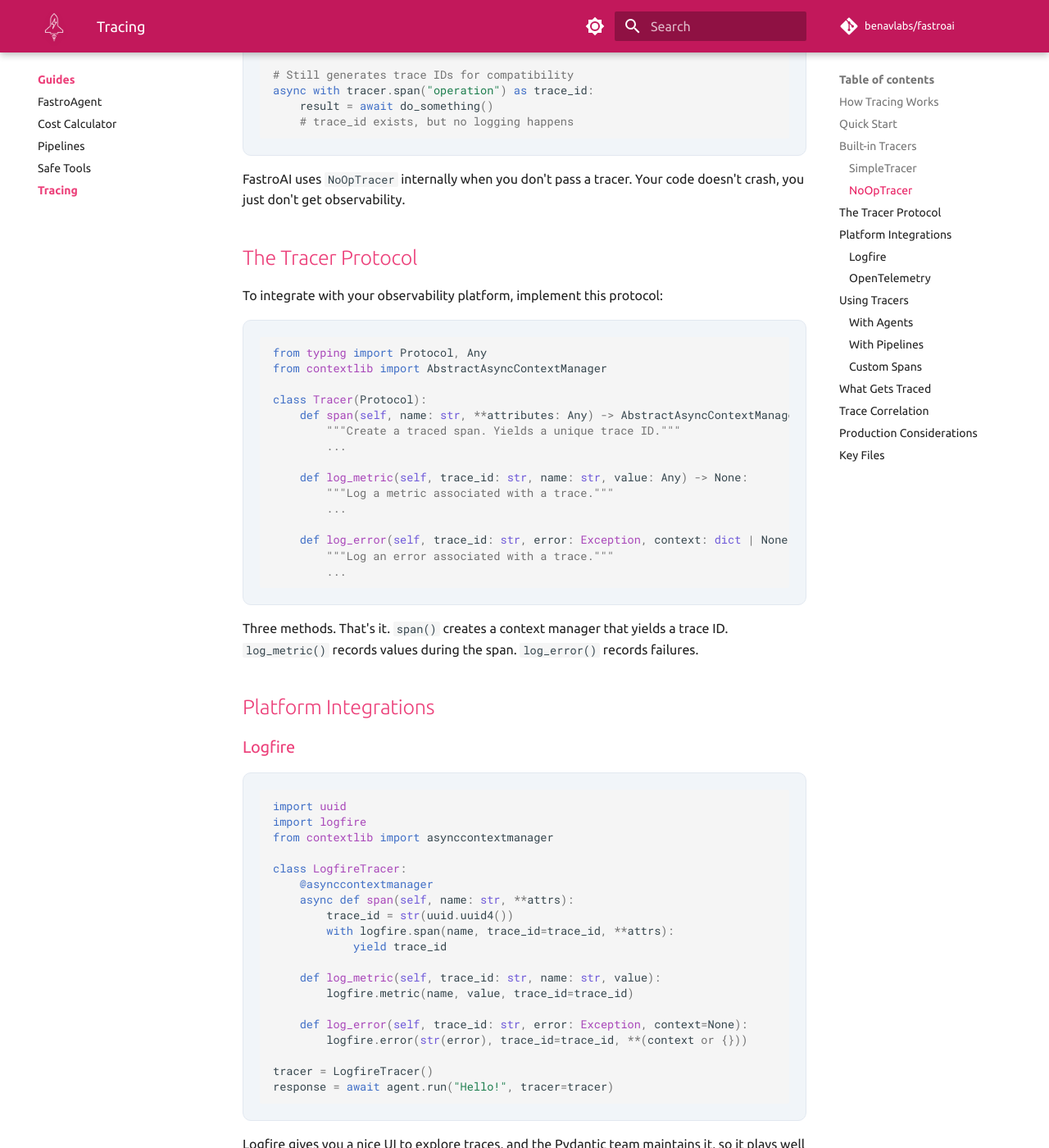
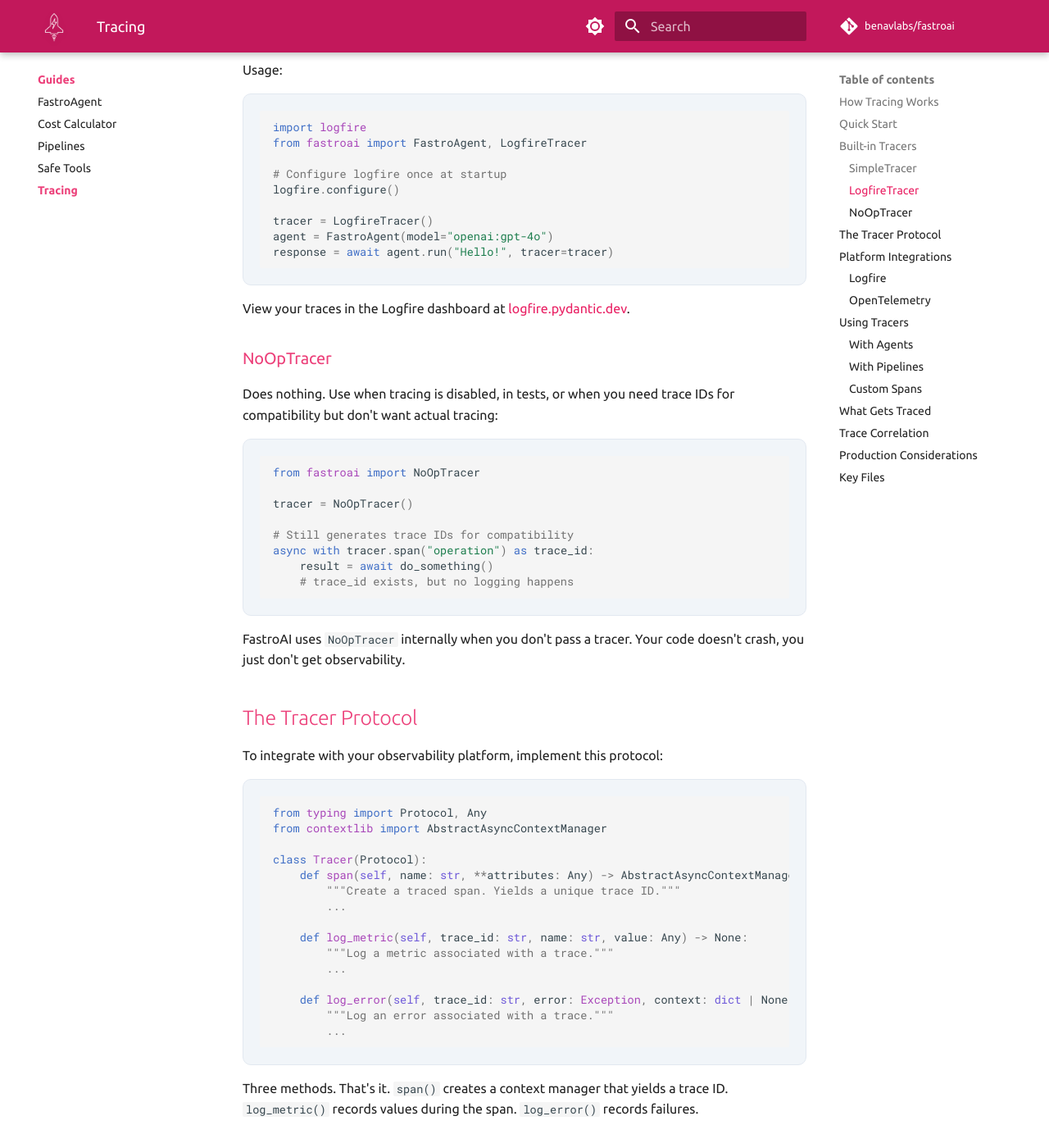
Before and after one commit to benavlabs/fastroai, an MkDocs documentation site: the page built from docs/guides/tracing.md, in a window 1280 px wide and 1400 px high, scrolled down 2395 px. Shown: the whole window at 82% size. Built offline with MkDocs 1.6.1 and Material for MkDocs 9.7.7, drawn with Linux system fonts in a browser that asks for light colours; comment, search, counter and statistics services are not loaded; some of the changed text lies outside the part shown.

Commit message:
update docs and pyproject

````diff
--- a/docs/guides/tracing.md
+++ b/docs/guides/tracing.md
@@ -79,6 +79,30 @@
 grep "abc12345" app.log
 ```
 
+### LogfireTracer
+
+Integrates with [Pydantic Logfire](https://logfire.pydantic.dev/), a modern observability platform built by the Pydantic team. Install with:
+
+```bash
+pip install fastroai[logfire]
+```
+
+Usage:
+
+```python
+import logfire
+from fastroai import FastroAgent, LogfireTracer
+
+# Configure logfire once at startup
+logfire.configure()
+
+tracer = LogfireTracer()
+agent = FastroAgent(model="openai:gpt-4o")
+response = await agent.run("Hello!", tracer=tracer)
+```
+
+View your traces in the Logfire dashboard at [logfire.pydantic.dev](https://logfire.pydantic.dev).
+
 ### NoOpTracer
 
 Does nothing. Use when tracing is disabled, in tests, or when you need trace IDs for compatibility but don't want actual tracing:
@@ -124,27 +148,7 @@
 
 ### Logfire
 
-```python
-import uuid
-import logfire
-from contextlib import asynccontextmanager
-
-class LogfireTracer:
-    @asynccontextmanager
-    async def span(self, name: str, **attrs):
-        trace_id = str(uuid.uuid4())
-        with logfire.span(name, trace_id=trace_id, **attrs):
-            yield trace_id
-
-    def log_metric(self, trace_id: str, name: str, value):
-        logfire.metric(name, value, trace_id=trace_id)
-
-    def log_error(self, trace_id: str, error: Exception, context=None):
-        logfire.error(str(error), trace_id=trace_id, **(context or {}))
-
-tracer = LogfireTracer()
-response = await agent.run("Hello!", tracer=tracer)
-```
+FastroAI includes a built-in `LogfireTracer`. See the [LogfireTracer](#logfiretracer) section above for usage.
 
 Logfire gives you a nice UI to explore traces, and the Pydantic team maintains it, so it plays well with PydanticAI.
 
@@ -238,6 +242,8 @@
 The real value of tracing is correlation. Here's how to connect AI calls with your request handling:
 
 ```python
+from fastroai import LogfireTracer
+
 async def handle_request(request):
     tracer = LogfireTracer()
 
@@ -277,6 +283,7 @@
 |-----------|----------|
 | Tracer protocol | `fastroai/tracing/tracer.py` |
 | SimpleTracer | `fastroai/tracing/tracer.py` |
+| LogfireTracer | `fastroai/tracing/tracer.py` |
 | NoOpTracer | `fastroai/tracing/tracer.py` |
 
 ---
--- a/pyproject.toml
+++ b/pyproject.toml
@@ -1,6 +1,6 @@
 [project]
 name = "fastroai"
-version = "0.2.0"
+version = "0.3.0"
 description = "Lightweight AI orchestration built on PydanticAI"
 readme = "README.md"
 requires-python = ">=3.11"
@@ -28,6 +28,9 @@
 
 [project.optional-dependencies]
 dev = []
+logfire = [
+    "logfire>=4.15.1",
+]
 
 [build-system]
 requires = ["hatchling"]
````
Also changed, not shown: README.md (+8 -1 lines), docs/api/tracing.md (+8 -1 lines), 1 other file.
